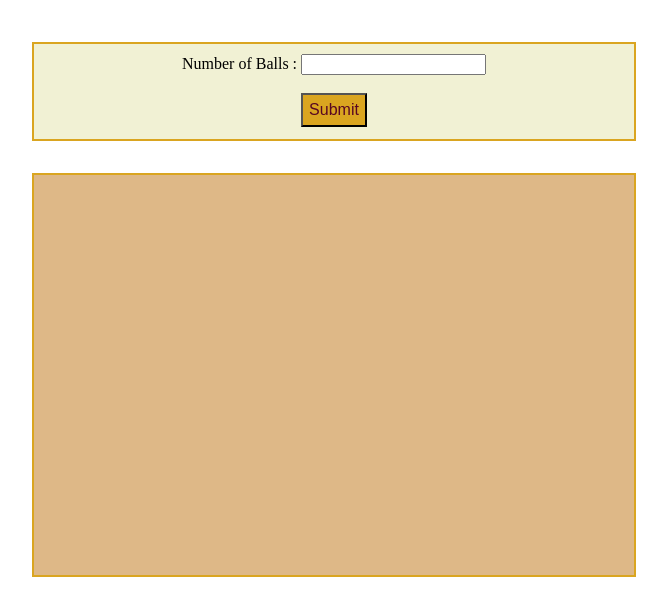
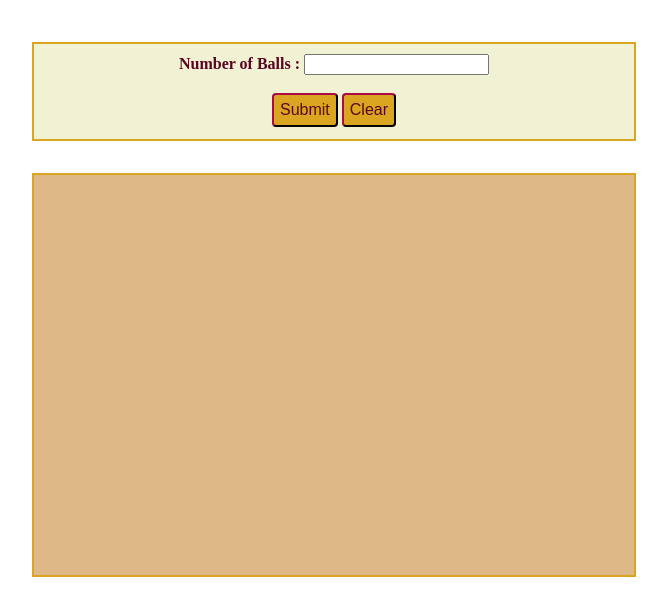
Before and after one commit to vanisbala/randomballmove, a plain HTML site: page index.html in a window 1280 px wide. Shown: the whole page, without its empty margins (316-983 px from the left). Drawn offline with Linux system fonts and the light colour scheme.

Commit message:
Added clear button and modified the styles

```diff
--- a/css/styles.css
+++ b/css/styles.css
@@ -1,31 +1,36 @@
 #input{
     position: relative;
     background-color: rgb(241, 241, 212);
-    top : 10px;
-    left : 10px;
+    top: 10px;
+    left: 10px;
     margin: 2em auto;
-    width : 580px;
-    height : 75px;
-    padding : 10px;
+    width: 580px;
+    height: 75px;
+    padding: 10px;
     text-align: center;
-    border : 2px solid #daa520;
+    border: 2px solid #daa520;
+    color: rgb(88, 6, 34);
+    font-weight: bolder;
 }
 #button{
     background-color: goldenrod;
-    color :rgb(88, 6, 34);
-    font-style:normal;
-    font-size:medium;
+    color: rgb(88, 6, 34);
+    font-weight: normal;
+    font-style: normal;
+    font-size: medium;
     font-family: Arial, Helvetica, sans-serif;
     padding: 6px;
+    border-radius: 4px;
+    border-color: rgb(88, 6, 34);
 }
 
 #area {
     position: relative;
     background-color: burlywood;
-    top : 10px;
-    left : 10px;
+    top: 10px;
+    left: 10px;
     margin: 2em auto;
-    width : 600px;
-    height : 400px;
-    border : 2px solid #daa520;
+    width: 600px;
+    height: 400px;
+    border: 2px solid #daa520;
 }
--- a/index.html
+++ b/index.html
@@ -15,7 +15,8 @@
             <form>
                 <label for="ballcount">Number of Balls :</label>
                 <input type="text" id="ballcount" name="ballcount"><br><br>
-                <button type="button" id='button' onclick="start();"> Submit </button><br><br>
+                <button type="button" id='button' onclick="start();"> Submit </button>
+                <button type="button" id='button' onclick="clear();"> Clear </button><br><br><br><br>
             </form>
         </div>
         <div id ='area'></div>
--- a/ranball.js
+++ b/ranball.js
@@ -4,6 +4,7 @@
 const area = document.getElementById('area'); //This is the area where the balls will be moved. Its properties are in CSS file
 const areaStyle = getComputedStyle(area); // This is used to get the CSS style property which otherwise can't be obtained from CSS filevar ballCount = 10; // Give the required balls to run
 var ballArray = []; // This created the array which stores each ball properties as an object
+var timeoutId;
 
 // It creates a ball the random color and position supplied.
 function createball(color,left,top)
@@ -50,10 +51,11 @@ function moveTo(ball, x, y) {
 
 function update(ball, x, y) {
     moveTo(ball,x,y);
-    setTimeout(function () {
-      changeBallDirectionUponEdge(ball, x, y);
-      update(ball, x + ball.dx, y + ball.dy);
-    }, 1000/60);
+    timeoutId = setTimeout(function () {
+                changeBallDirectionUponEdge(ball, x, y);
+                update(ball, x + ball.dx, y + ball.dy);
+                }, 1000);
+    console.log("timeout:"+timeoutId);
 }
 
 
@@ -70,3 +72,9 @@ function start(){
         update(ballArray[i],x,y)
     }
 }
+
+
+function clear(){
+        // clearTimeout(timeoutId);
+        location.reload();
+}
```
